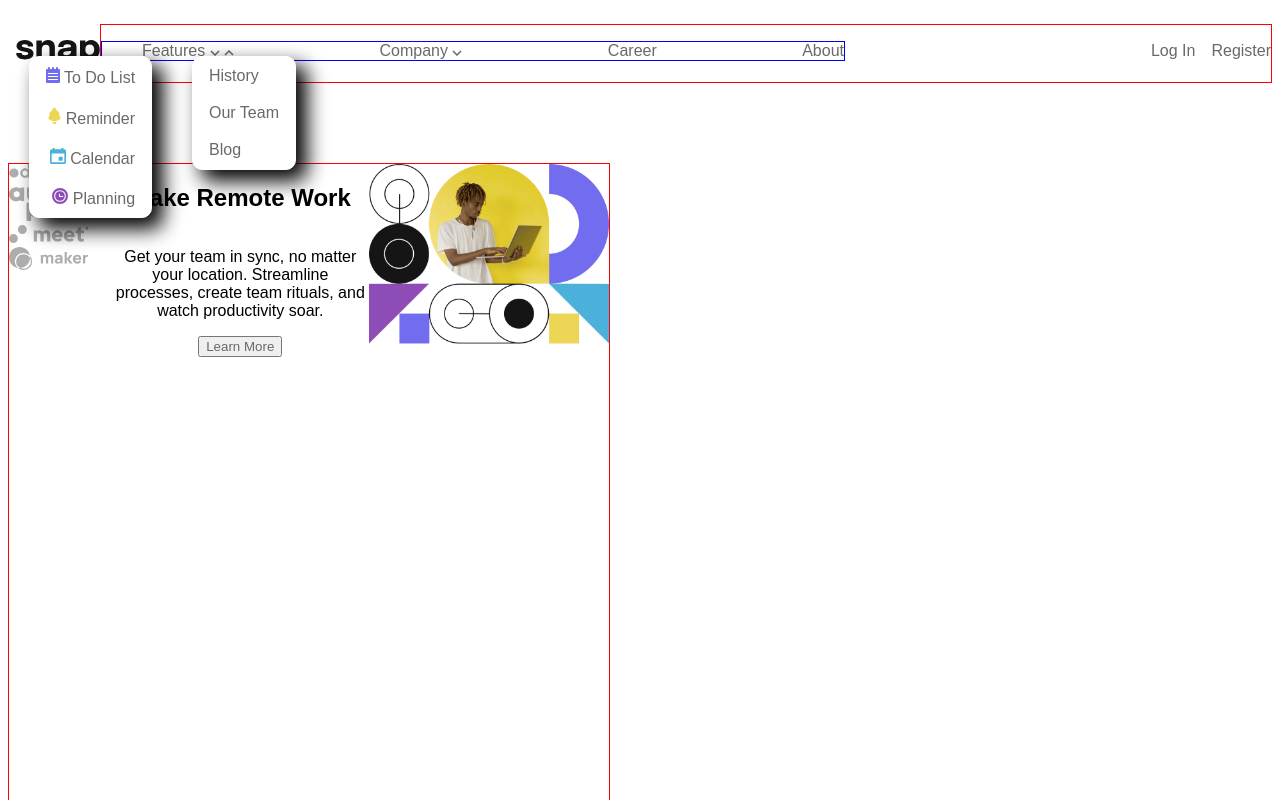
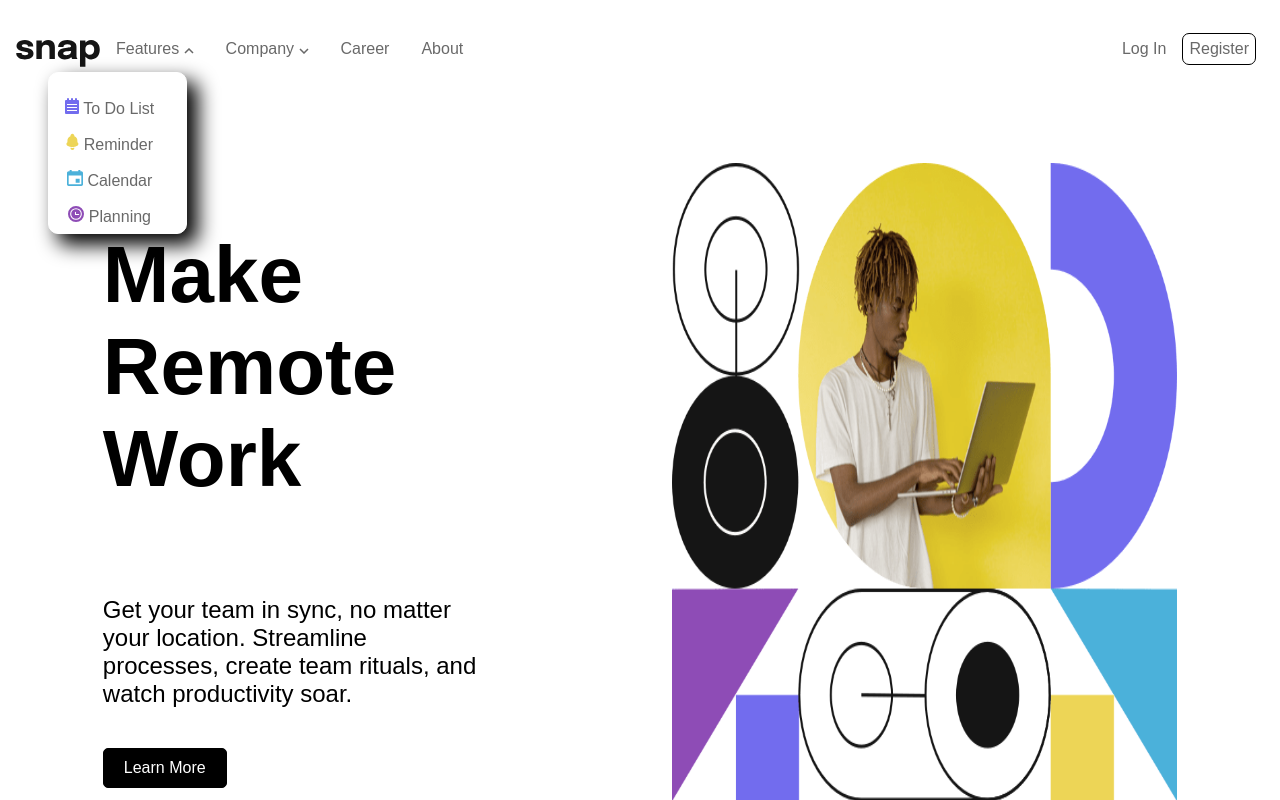
Before and after one commit to David93Code/second-attempt-drop-down-burger-menu, a plain HTML site: page index.html in a window 1280 px wide. Both pictures are taken after a click on the link "Features". Shown: the top 800 px of the page. Drawn offline with Linux system fonts and the light colour scheme.

Commit message:
almost done

```diff
--- a/index.html
+++ b/index.html
@@ -13,7 +13,7 @@
         rel="stylesheet">
 </head>
 
-<body>
+<body onclick="hideScreenSubMenu()">
     <header>
         <div id="burger-menu-container" class="container">
             <img class="snap-logo" src="./resources/images/logo.svg" alt="snap logo">
@@ -31,9 +31,9 @@
 
                 <ul class="nav-list">
                     <li>
-                        <a href="#" onclick="showSubMenu(this.id)" id="features">Features <img class="arrow-down"
+                        <a href="#" onclick="showSubMenu(this.id)" id="features">Features <img id="features-arrow-down" class="arrow-down"
                                 src="./resources/images/icon-arrow-down.svg" alt="">
-                            <img class="arrow-up" src="./resources/images/icon-arrow-up.svg" alt=""></a>
+                            <!-- <img class="arrow-up" src="./resources/images/icon-arrow-up.svg" alt=""></a> -->
 
                         <ul id="burger-sub-menu-features" class="sub-menu sub-menu-features">
                             <li>
@@ -55,7 +55,7 @@
                         </ul>
                     </li>
                     <li>
-                        <a href="#" onclick="showSubMenu(this.id)" id="company">Company <img
+                        <a href="#" onclick="showSubMenu(this.id)" id="company">Company <img id="company-arrow-down"
                                 src="./resources/images/icon-arrow-down.svg" alt=""></a>
 
                         <ul id="burger-sub-menu-company" class="sub-menu sub-menu-company">
@@ -95,11 +95,11 @@
 
                 <ul class="screen-nav-list">
                     <li>
-                        <a href="#">Features <img class="screen-arrow-down" src="./resources/images/icon-arrow-down.svg"
+                        <a class="hover-text hover-text-features" href="#" onclick="showScreenSubMenu(this.id)" id="features">Features <img id="screen-features-arrow-down" class="screen-arrow-down" src="./resources/images/icon-arrow-down.svg"
                                 alt="">
-                            <img class="screen-arrow-up" src="./resources/images/icon-arrow-up.svg" alt=""></a>
+                            <!-- <img class="screen-arrow-up" src="./resources/images/icon-arrow-up.svg" alt=""></a> -->
 
-                        <ul class="screen-sub-menu screen-sub-menu-features">
+                        <ul id="screen-sub-menu-features" class="screen-sub-menu screen-sub-menu-features">
                             <li>
                                 <img src="./resources/images/icon-todo.svg" alt="">
                                 <a href="#">To Do List</a>
@@ -119,9 +119,9 @@
                         </ul>
                     </li>
                     <li>
-                        <a href="#">Company <img src="./resources/images/icon-arrow-down.svg" alt=""></a>
+                        <a class="hover-text" href="#" onclick="showScreenSubMenu(this.id)" id="company">Company <img id="screen-company-arrow-down" class="screen-arrow-down" src="./resources/images/icon-arrow-down.svg" alt=""></a>
 
-                        <ul class="screen-sub-menu screen-sub-menu-company">
+                        <ul id="screen-sub-menu-company" class="screen-sub-menu screen-sub-menu-company">
                             <li>
                                 <a href="#">History</a>
                             </li>
@@ -156,16 +156,17 @@
             <h1>Make Remote Work</h1>
             <p>Get your team in sync, no matter your location. Streamline processes, create team rituals, and watch
                 productivity soar.</p>
-            <button>
+            <button class="learn-more">
                 <a href="#">Learn More</a>
             </button>
+            <div class="bottom-logos">
+                <img src="./resources/images/client-databiz.svg" alt="databiz logo">
+                <img src="./resources/images/client-audiophile.svg" alt="audiophile logo">
+                <img src="./resources/images/client-meet.svg" alt="meet logo">
+                <img src="./resources/images/client-maker.svg" alt="maker logo">
+            </div>
         </div>
-        <div class="bottom-logos">
-            <img src="./resources/images/client-databiz.svg" alt="databiz logo">
-            <img src="./resources/images/client-audiophile.svg" alt="audiophile logo">
-            <img src="./resources/images/client-meet.svg" alt="meet logo">
-            <img src="./resources/images/client-maker.svg" alt="maker logo">
-        </div>
+
     </section>
 
     <script src="./resources/app.js"></script>
--- a/resources/app.js
+++ b/resources/app.js
@@ -26,10 +26,10 @@ function hideBurgerMenu() {
     document.getElementById('burger-sub-menu-features').style.maxHeight = 0;
     document.getElementById('burger-sub-menu-company').style.maxHeight = 0;
 
-    document.getElementById('features-up').style.visibility = "hidden";
-    document.getElementById('features-down').style.visibility = "hidden";
-    document.getElementById('company-up').style.visibility = "hidden";
-    document.getElementById('company-down').style.visibility = "hidden";
+    document.getElementById('features-arrow-up').style.visibility = "hidden";
+    document.getElementById('features-arrow-down').style.visibility = "hidden";
+     document.getElementById('company-arrow-up').style.visibility = "hidden";
+     document.getElementById('company-arrow-down').style.visibility = "visible";
 
 }
 
@@ -41,13 +41,30 @@ function showSubMenu(btnID) {
             subMenu.style.visibility = "hidden";
             subMenu.style.maxHeight = "0px";
 
-            document.getElementById(btnID + "-down").src = "./resources/images/icon-arrow-down.svg";
+            document.getElementById(btnID + "-arrow-down").src = "./resources/images/icon-arrow-down.svg";
         } else {
             subMenu.style.visibility = "visible";
             subMenu.style.maxHeight = "fit-content";
-            document.getElementById(btnID + "-down").src = "./resources/images/icon-arrow-up.svg";
+            document.getElementById(btnID + "-arrow-down").src = "./resources/images/icon-arrow-up.svg";
 
         }
     }
 
 }
+
+function showScreenSubMenu (btnID) {
+    console.log(btnID);
+    const screenSubMenu = document.getElementById("screen-sub-menu-" + btnID);
+    if (screenSubMenu.style.visibility == "visible") {
+        screenSubMenu.style.visibility = "hidden";
+        document.getElementById("screen-" + btnID + "-arrow-down").src = "./resources/images/icon-arrow-down.svg";
+    } else {
+        screenSubMenu.style.visibility = "visible";
+        document.getElementById("screen-" + btnID + "-arrow-down").src = "./resources/images/icon-arrow-up.svg";
+    }
+}
+
+function hideScreenSubMenu () {
+    const screenSubMenu = documentgetElementById("screen-sub-menu-" + btnID);
+    screenSubMenu.style.visibility = "hidden";
+}
--- a/resources/style.css
+++ b/resources/style.css
@@ -1,6 +1,6 @@
 html {
     font-family: 'Epilogue', sans-serif;
-
+    box-sizing: border-box;
 }
 
 
@@ -165,18 +165,29 @@ header {
     flex-direction: column;
     align-items: center;
     text-align: center;
+    justify-content: flex-start;
     margin-bottom: 2rem;
-    max-width: 390px;
+    /* max-width: 390px; */
+    height: 45vh;
 }
 
-.button-learn {
-    font-weight: 800;
-    background-color: black;
-    padding: .5rem 1rem;
-    border-radius: 10px;
+.text h1 {
+    font-weight: 900;
+    font-size: xx-large;
 }
 
-.button-learn a {
+
+
+.learn-more {
+    border: 1px solid black;
+    border-radius: 5px;
+    background-color: black;
+    padding: 10px 20px 10px 20px;
+    margin-top: 1rem;
+    margin-bottom: 4rem;
+}
+
+.learn-more a {
     color: white;
 }
 
@@ -208,17 +219,26 @@ header {
         display: flex;
         justify-content: space-between;
         align-items: baseline;
-        border: 1px solid red;
         margin-top: 1rem;
     }
 
     .screen-nav-list {
-        width: 60%;
+        width: 25%;
+        min-width: 25rem;
+        /* margin-left: -2rem; */
         display: flex;
         flex-direction: row;
-        justify-content: space-between;
-        border: 1px solid blue;
+        justify-content: flex-start;
+        padding-left: 1rem;
     }
+
+    .screen-nav-list  li {
+        margin-right: 2rem;
+        text-align: left;
+        font-size: 1rem;
+    }
+
+
 
     .screen-log-in-div {
         display: flex;
@@ -227,6 +247,7 @@ header {
 
     .screen-register {
         margin-left: 1rem;
+        margin-right: 1rem;
     }
 
     .screen-snap-logo {
@@ -234,18 +255,17 @@ header {
         margin-left: .5rem;
         margin-top: 2rem;
         margin-bottom: 1rem;
-
     }
 
     .screen-sub-menu-features {
         display: flex;
         flex-direction: column;
         justify-content: space-around;
-        align-items: flex-end;
+        align-items: center;
+
         /* margin-left: auto; */
-        padding-right: 1rem;
+        padding-right: 0;
         padding-left: 1rem;
-        /* visibility: hidden; */
         border: 1px solid white;
         border-radius: 10px;
         background-color: white;
@@ -254,8 +274,12 @@ header {
         box-shadow: 10px 10px 20px 1px;
 
         position: absolute;
-        left: 1.8rem;
-        top: 3.5rem;
+        /* left: 1.8rem; */
+        top: 4.5rem;
+        visibility: hidden;
+        left: 3rem;
+        /* display: none; */
+        z-index: 999;
     }
 
     .screen-sub-menu-company {
@@ -264,7 +288,7 @@ header {
         justify-content: space-around;
         align-items: flex-start;
         /* margin-left: auto; */
-        padding-right: 1rem;
+        padding-right: 0;
         padding-left: 1rem;
         /* visibility: hidden; */
         border: 1px solid white;
@@ -275,9 +299,28 @@ header {
         box-shadow: 10px 10px 20px 1px;
 
         position: absolute;
-        left: 12rem;
-        top: 3.5rem;
+        /* left: 12rem; */
+        top: 4.5rem;
+        visibility: hidden;
+        /* display: none; */
     }
+
+
+
+    .screen-nav-list li a:hover {
+        color: black;
+        font-weight: bolder;
+    }
+    #features:hover {
+        color: black;
+    }
+
+    .screen-log-in-div a:hover {
+        color: black;
+        font-weight: bolder;
+    }
+
+
 
 
 
@@ -357,31 +400,72 @@ header {
 
 
 
-    .log-in-div {
+    .screen-log-in-div {
         display: flex;
         flex-direction: row;
+        align-items: center;
+        line-height: 1.5rem;
     }
 
-    .register {
-        padding: 0 .5rem 0 .5rem;
-        line-height: 2rem;
-        margin-left: 1rem;
+    .screen-register {
+        border: 1px solid black;
+        border-radius: 7px;
+        padding: 3px 6px 3px 6px ;
     }
 
+
+
     .content-container {
+        width: 100%;
+        height: 100vh;
+        max-width: none;
         display: flex;
         flex-direction: row-reverse;
         align-items: flex-start;
+        justify-content: space-around;
         top: 0;
-        border: 1px solid red;
+        margin-bottom: 3rem;
     }
 
     .image {
         width: 40%;
+        height: 60vh;
     }
 
-    .text {
-        display: flex;
-        flex-direction: column;
+  .text  {
+      width: 30%;
+      display: flex;
+      flex-direction: column;
+      align-items: flex-start;
+      justify-content: flex-start;
+      text-align: left;
+      height: 80%;
+
+  }
+
+  .text h1 {
+      font-size: 4rem;
+  }
+
+  .text p {
+      font-size: 1.5rem;
+  }
+
+  .learn-more {
+      font-size: 1rem;
+  }
+  .bottom-logos {
+      width: 90%;
+      display: flex;
+      justify-content: space-between;
+  }
+
+  @media all and (min-width: 1000px) {
+    .text h1 {
+        font-size: 5rem;
     }
-}
+
+    .image {
+        height: 80vh;
+    }
+  }
```
